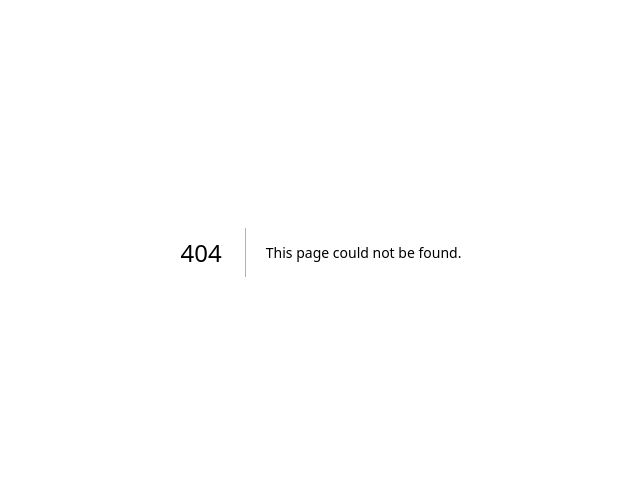
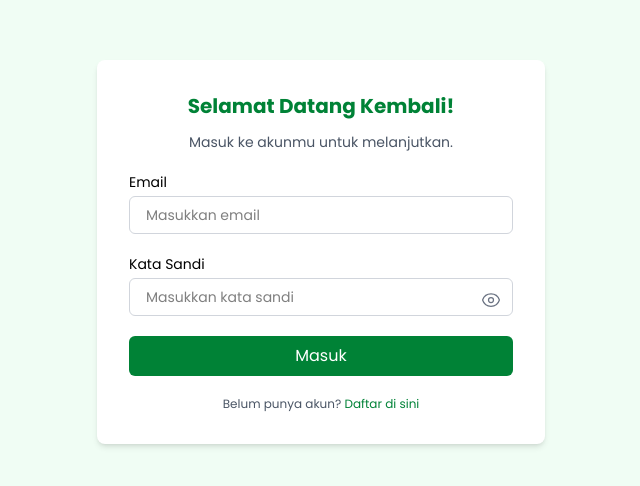
Before and after one commit to farsyamzhr/home-sales-website, a Next.js app: page /signIn in a window 1280 px wide. Before the commit this address had no page. Shown: the part 148-634 px from the top of the page, without its empty margins (319-959 px from the left). Built offline with nearby package versions, Linux system fonts and the light colour scheme.

Commit message:
feat login page

```diff
--- /dev/null
+++ b/src/app/signIn/page.jsx
@@ -0,0 +1,147 @@
+"use client";
+
+import { useState } from "react";
+import { EyeIcon, EyeSlashIcon } from "@heroicons/react/24/outline";
+
+export default function SignIn() {
+  const [formData, setFormData] = useState({
+    email: "",
+    password: "",
+  });
+
+  const [errors, setErrors] = useState({});
+  const [showPassword, setShowPassword] = useState(false);
+
+  const validateForm = () => {
+    const newErrors = {};
+
+    if (!formData.email) {
+      newErrors.email = "Email wajib diisi";
+    } else if (!/\S+@\S+\.\S+/.test(formData.email)) {
+      newErrors.email = "Format email tidak valid";
+    }
+
+    if (!formData.password) {
+      newErrors.password = "Kata sandi wajib diisi";
+    }
+
+    setErrors(newErrors);
+    return Object.keys(newErrors).length === 0;
+  };
+
+  const [loading, setLoading] = useState(false);
+  const [message, setMessage] = useState("");
+
+  const handleSubmit = async (e) => {
+    e.preventDefault();
+    if (!validateForm()) return;
+
+    setLoading(true);
+    setMessage("");
+
+    try {
+      const res = await fetch("/api/auth/login", {
+        method: "POST",
+        headers: { "Content-Type": "application/json" },
+        body: JSON.stringify({
+          email: formData.email,
+          password: formData.password,
+        }),
+      });
+
+      const data = await res.json();
+
+      if (res.ok) {
+        setMessage("Login berhasil!");
+        setFormData({ email: "", password: "" });
+        // TODO: redirect ke dashboard/home
+      } else {
+        setMessage(data.message || "Email atau kata sandi salah");
+      }
+    } catch (error) {
+      setMessage("Server error, coba lagi nanti.");
+    } finally {
+      setLoading(false);
+    }
+  };
+
+  return (
+    <div className="min-h-screen bg-green-50 flex flex-col items-center justify-center px-4 py-2">
+      <div className="flex flex-col gap-5 w-full max-w-md bg-white shadow-md rounded-lg p-8">
+        <div className="flex flex-col gap-3 text-center">
+          <h1 className="text-xl font-bold text-green-700">
+            Selamat Datang Kembali!
+          </h1>
+          <p className="text-sm text-gray-600">
+            Masuk ke akunmu untuk melanjutkan.
+          </p>
+        </div>
+        <form onSubmit={handleSubmit} className="flex flex-col gap-5">
+          <div className="flex flex-col gap-1">
+            <label className="text-sm" htmlFor="email">
+              Email
+            </label>
+            <input
+              id="email"
+              type="email"
+              placeholder="Masukkan email"
+              className="w-full border border-gray-300 rounded-md px-4 py-2 focus:outline-none focus:ring-2 focus:ring-green-700 text-sm"
+              value={formData.email}
+              onChange={(e) =>
+                setFormData({ ...formData, email: e.target.value })
+              }
+            />
+            {errors.email && (
+              <p className="text-xs text-red-500">{errors.email}</p>
+            )}
+          </div>
+          <div className="flex flex-col gap-1 relative">
+            <label className="text-sm" htmlFor="password">
+              Kata Sandi
+            </label>
+            <input
+              id="password"
+              type={showPassword ? "text" : "password"}
+              placeholder="Masukkan kata sandi"
+              className="w-full border border-gray-300 rounded-md px-4 py-2 focus:outline-none focus:ring-2 focus:ring-green-700 text-sm"
+              value={formData.password}
+              onChange={(e) =>
+                setFormData({ ...formData, password: e.target.value })
+              }
+            />
+            <button
+              type="button"
+              onClick={() => setShowPassword(!showPassword)}
+              className="absolute right-3 top-9 text-gray-500"
+            >
+              {showPassword ? (
+                <EyeSlashIcon className="h-5 w-5" />
+              ) : (
+                <EyeIcon className="h-5 w-5" />
+              )}
+            </button>
+            {errors.password && (
+              <p className="text-xs text-red-500">{errors.password}</p>
+            )}
+          </div>
+          <button
+            type="submit"
+            disabled={loading}
+            className="w-full bg-green-700 text-white py-2 rounded-md hover:bg-green-800 transition-all disabled:opacity-60"
+          >
+            {loading ? "Memproses..." : "Masuk"}
+          </button>
+        </form>
+        {message && (
+          <p className="text-center text-sm text-gray-700">{message}</p>
+        )}
+        <p className="text-center text-xs text-gray-600">
+          Belum punya akun?{" "}
+          <a href="/signup" className="text-green-700 hover:underline">
+            Daftar di sini
+          </a>
+        </p>
+      </div>
+    </div>
+  );
+}
--- a/src/components/Navbar.js
+++ b/src/components/Navbar.js
@@ -66,7 +66,7 @@ function Navbar() {
             Daftar
           </Link>
           <Link
-            href="/SignIn"
+            href="/signIn"
             className="w-[100px] text-center bg-green-700 py-2 px-6 rounded-md hover:!bg-transparent hover:!text-black !text-white hover:!border hover:!border-green-700 cursor-pointer !no-underline"
           >
             Masuk
```
